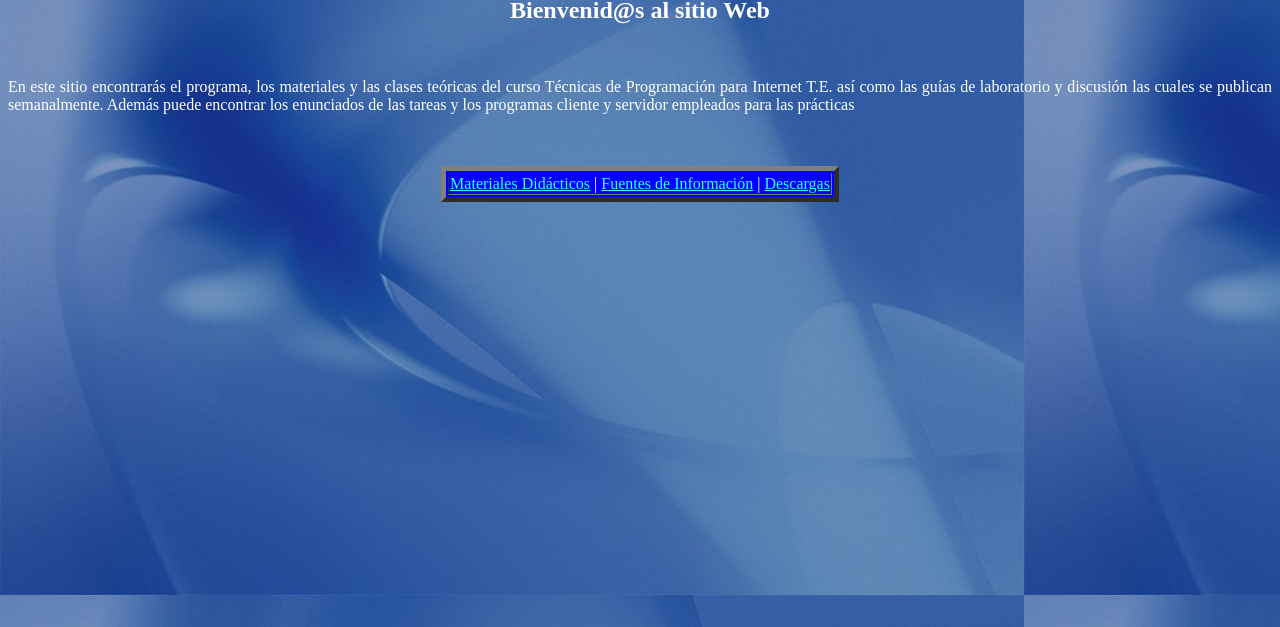
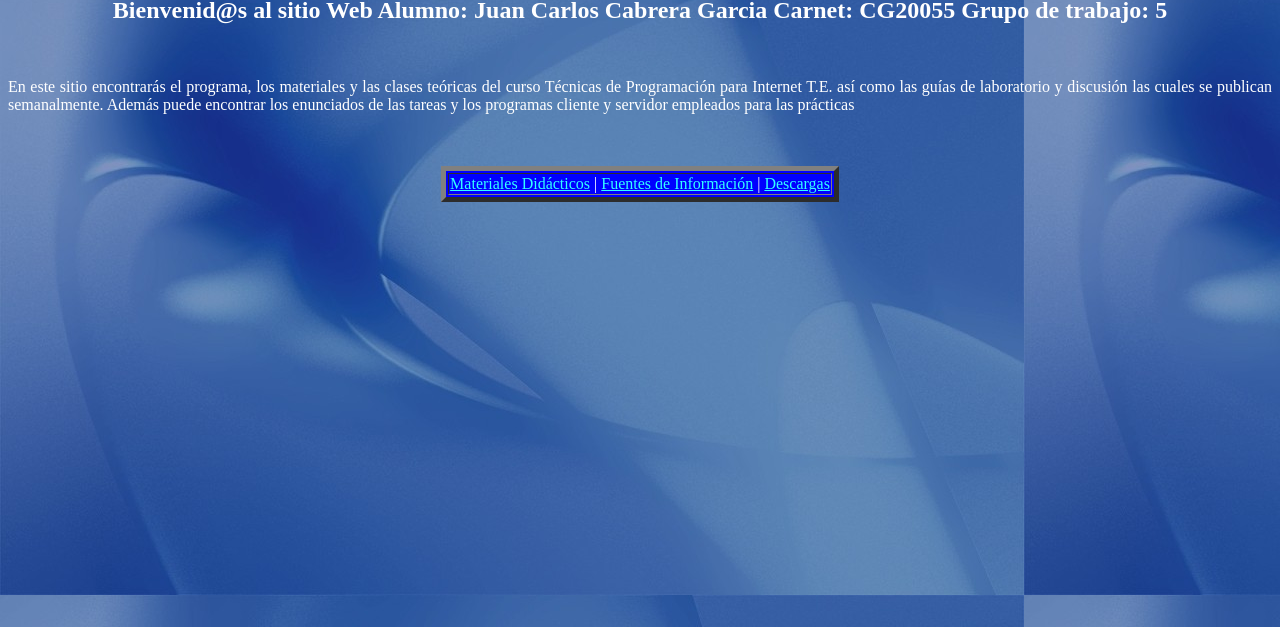
Before and after one commit to jccg7/guia21c, a plain HTML site: page index.html in a window 1280 px wide. Shown: the part 173-800 px from the top of the page. Drawn offline with Linux system fonts and the light colour scheme.

Commit message:
Update index.html

```diff
--- a/index.html
+++ b/index.html
@@ -30,6 +30,9 @@
 <BR>
 <H2 align="CENTER">
    Bienvenid@s al sitio Web
+	Alumno: Juan Carlos Cabrera Garcia
+	Carnet: CG20055
+	Grupo de trabajo: 5
 </H2>
 <BR>
 <P ALIGN="JUSTIFY">
```
